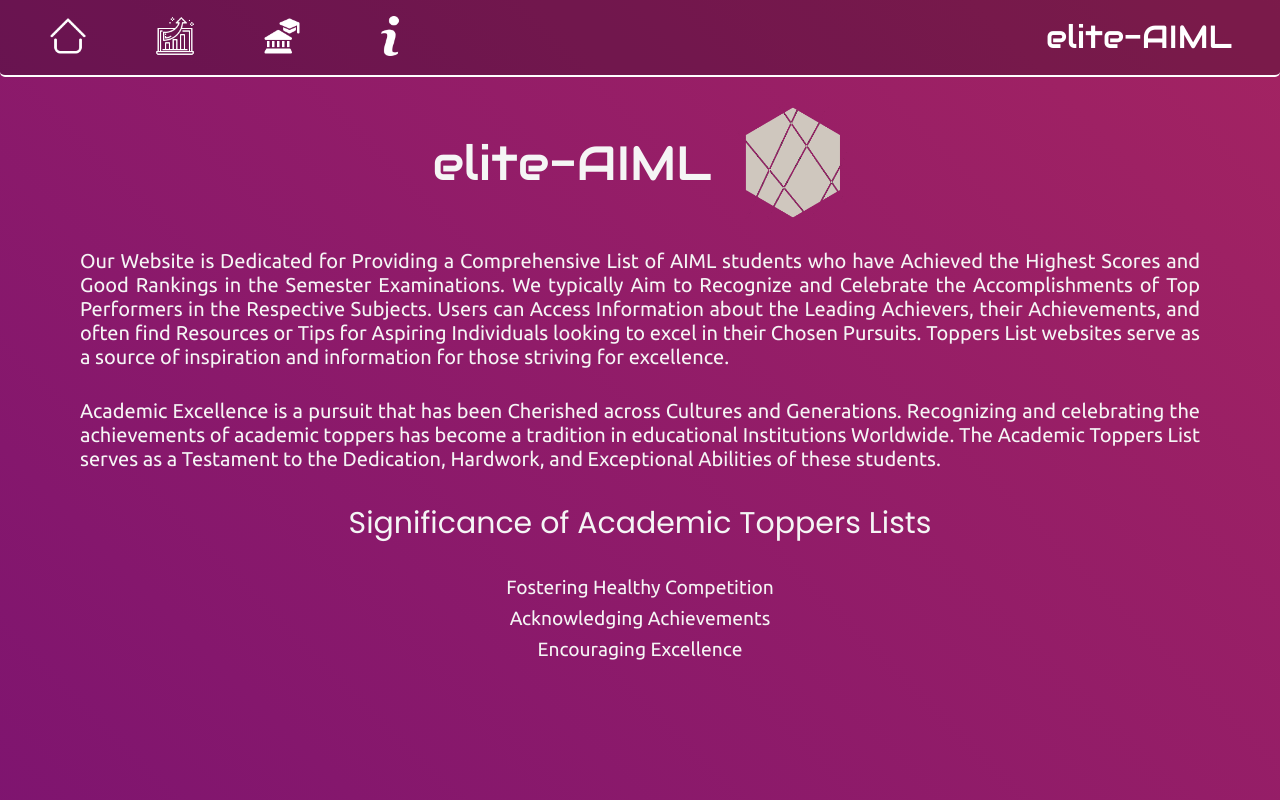
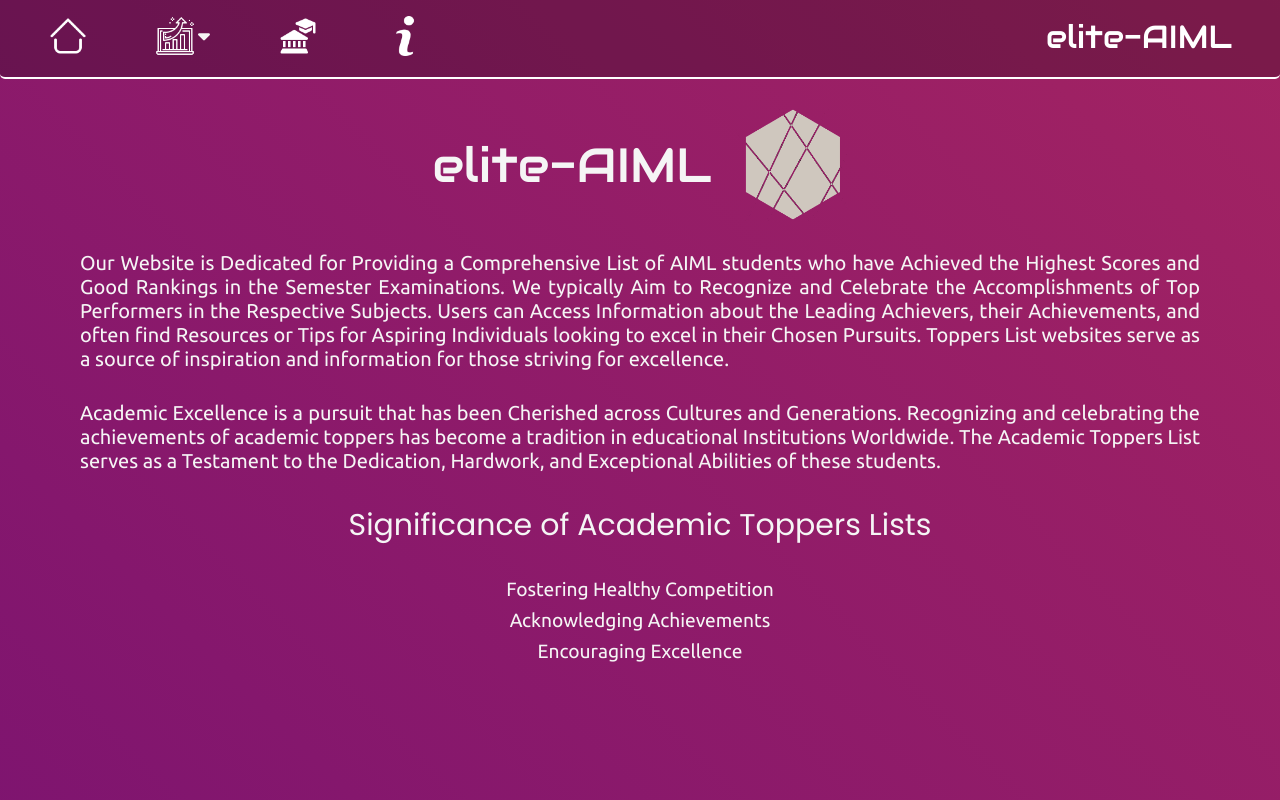
Before and after one commit to soorya-u/Grade-Grove, an Angular app in the folder client/: page / in a window 1280 px wide. Built offline with nearby package versions, Linux system fonts and the light colour scheme.

Commit message:
Added FontAwesome

```diff
--- a/client/package.json
+++ b/client/package.json
@@ -18,6 +18,9 @@
     "@angular/platform-browser": "^15.1.0",
     "@angular/platform-browser-dynamic": "^15.1.0",
     "@angular/router": "^15.1.0",
+    "@fortawesome/angular-fontawesome": "^0.12.1",
+    "@fortawesome/fontawesome-svg-core": "^6.2.1",
+    "@fortawesome/free-solid-svg-icons": "^6.2.1",
     "@ng-bootstrap/ng-bootstrap": "^14.2.0",
     "@popperjs/core": "^2.11.8",
     "bootstrap": "^5.3.2",
--- a/client/src/app/app.module.ts
+++ b/client/src/app/app.module.ts
@@ -14,6 +14,7 @@ import { DepartmentComponent } from './components/department/department.componen
 
 import { RouteReuseStrategy } from '@angular/router';
 import { ActivatedRouteSnapshot, DetachedRouteHandle } from '@angular/router';
+import { FontAwesomeModule } from '@fortawesome/angular-fontawesome';
 
 export class CustomReuseStrategy implements RouteReuseStrategy {
   shouldDetach(route: ActivatedRouteSnapshot): boolean {
@@ -51,7 +52,7 @@ export class CustomReuseStrategy implements RouteReuseStrategy {
     AboutComponent,
     DepartmentComponent,
   ],
-  imports: [BrowserModule, AppRoutingModule, HttpClientModule, NgbModule],
+  imports: [BrowserModule, AppRoutingModule, HttpClientModule, NgbModule, FontAwesomeModule],
   providers: [{ provide: RouteReuseStrategy, useClass: CustomReuseStrategy }],
   bootstrap: [AppComponent],
 })
--- a/client/src/app/components/header/header.component.html
+++ b/client/src/app/components/header/header.component.html
@@ -12,7 +12,7 @@
           <a class="hover-text dropdown-button" (click)="toggleDropdown()">
             <img class="nav-image" src="../../../assets/results.png" />
             <span class="tooltip-text">Result</span>
-            <!-- <i class="bi bi-caret-down-fill"></i> -->
+            <fa-icon [icon]="faCaretDown"></fa-icon>
           </a>
           <ul
             class="dropdown-content"
--- a/client/src/app/components/header/header.component.scss
+++ b/client/src/app/components/header/header.component.scss
@@ -45,7 +45,7 @@ nav {
       flex-shrink: 0;
 
       .nav-item {
-        font-size: 1rem;
+        font-size: 1.2rem;
         position: relative;
 
         .hover-text {
@@ -80,7 +80,7 @@ nav {
               transition: filter 0.15s linear, transform 0.15s linear;
             }
 
-            i {
+            fa-icon {
               font-size: 0.8rem;
               transition: font-size 0.15s linear;
             }
--- a/client/src/app/components/header/header.component.ts
+++ b/client/src/app/components/header/header.component.ts
@@ -1,5 +1,7 @@
 import { Component, ElementRef, ViewChild } from '@angular/core';
 import { Router } from '@angular/router';
+import { FontAwesomeModule } from '@fortawesome/angular-fontawesome';
+import { faCaretDown } from '@fortawesome/free-solid-svg-icons';
 
 @Component({
   selector: 'app-header',
@@ -7,6 +9,9 @@ import { Router } from '@angular/router';
   styleUrls: ['./header.component.scss'],
 })
 export class HeaderComponent {
+
+  faCaretDown = faCaretDown;
+
   constructor(private router: Router) {}
 
   @ViewChild('dropdownButton') dropdownButton!: ElementRef;
```
Also changed, not shown: 1 other file (tests, documents, lock files or other folders).
